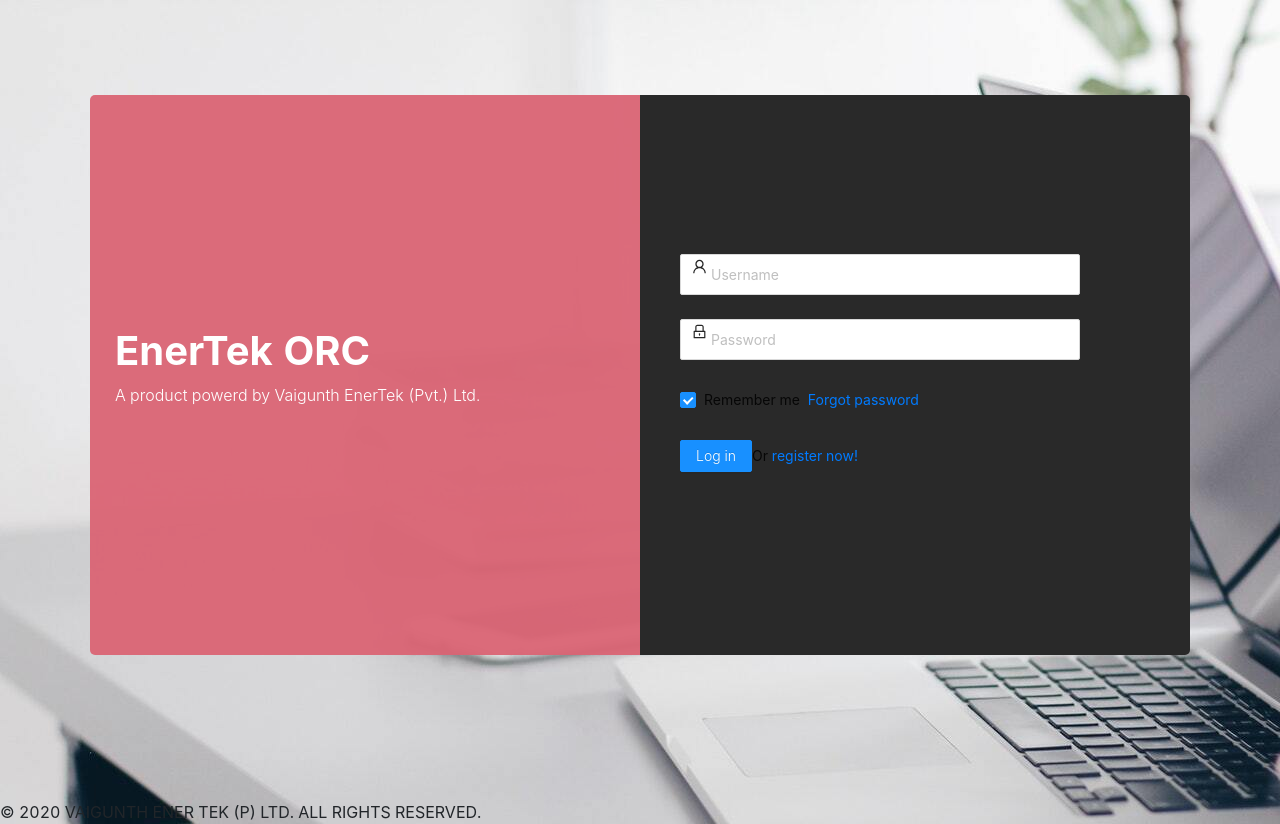
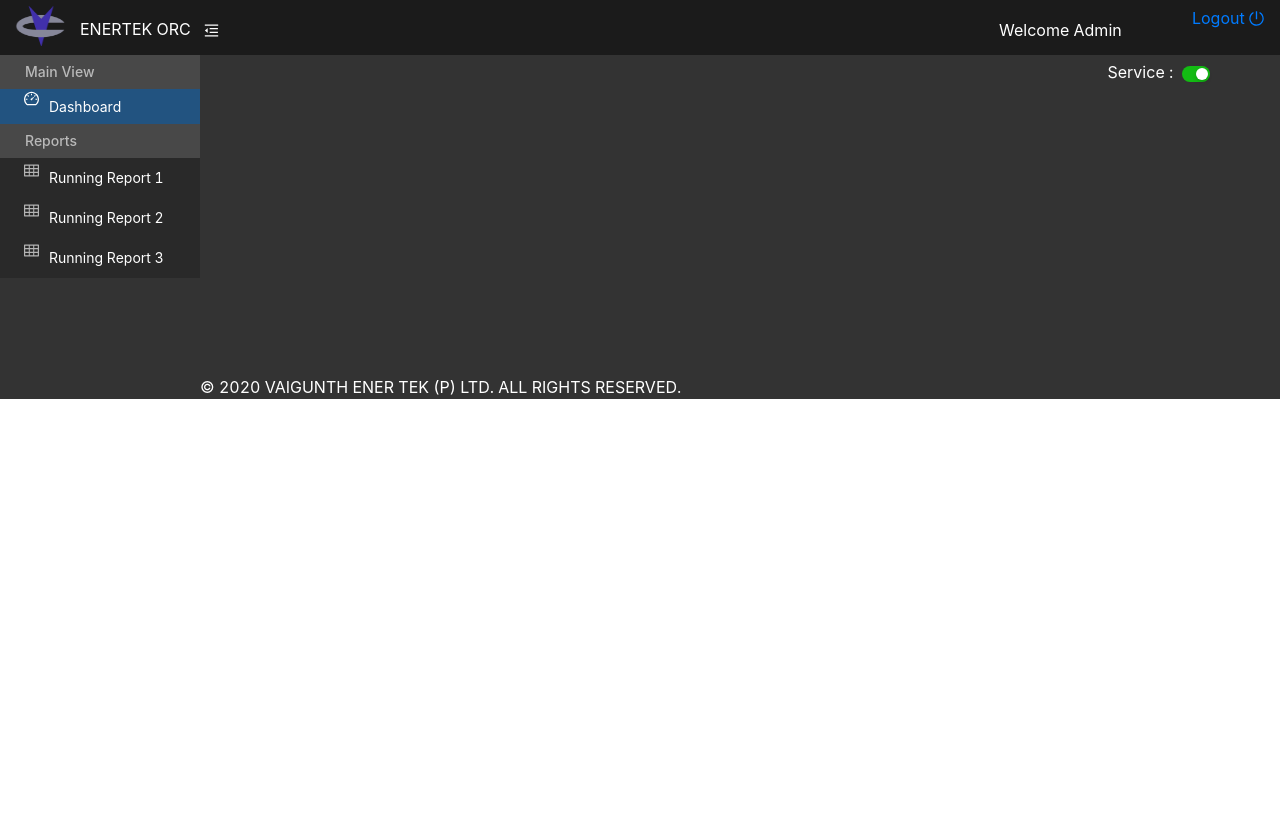
Before and after one commit to Vibin-P/React-Test-Project, a React (Create React App) app: page /PageElement in a window 1280 px wide. After the commit the page ends 800 px from the top, so only its background shows below. Built offline with nearby package versions, Linux system fonts and the light colour scheme; no server answers.

Commit message:
adds new branch child 2

```diff
--- a/src/App.js
+++ b/src/App.js
@@ -1,46 +1,32 @@
 import React from 'react';
-import { Layout } from 'antd';
+import {
+  BrowserRouter as Router,
+  Route,
+  Switch,
+  Link,
+  Redirect
+} from "react-router-dom";
+
+//pages
 import PageElement from './scenes/components/PageElement';
-import Loginpage from './scenes/components/Loginpage';
-import '../src/scenes/components/styles/style.css';
-import ListData from './scenes/components/ListData';
-import axios from 'axios';
-import DateTimeElement from './scenes/components/DateTimeElement';
-import Registerpage from './scenes/components/Registerpage';
+import RegisterPageElement from './scenes/components/RegisterPageElement';
+import StatsBlock from './scenes/components/StatsBlock';
 import TestPage from './scenes/components/TestPage';
-import LoginElement from './scenes/components/LoginElement';
-import RegisterElement from './scenes/components/RegisterElement';
-import RegisterPageElement from './scenes/components/RegisterPageElement';
-
-const style = { background: '#001529', padding: '40px 0', color: '#fff' };
 
 class App extends React.Component {
 
-  state = {
-    data: []
-  }
-
-  componentDidMount() {
-    axios.get(`http://192.168.0.167/orc/index.php`)
-      .then(res => {
-        const {data} = res;
-        this.setState({ data });
-      })
-  }
-
   render() {
     return (
-        <Layout>
-          {/* <PageElement sensorData = {this.state.data} /> */}
-          {/* <Loginpage /> */}
-           {/* <Registerpage /> */}
-          {/* <ListData /> */}
-          {/* <DateTimeElement /> */}
-          <TestPage />
-          {/* <LoginElement /> */}
-          {/* <RegisterElement /> */}
-          {/* <RegisterPageElement /> */}
-        </Layout>
+        <div>
+          <Router>
+            <Switch>
+              <Route exact path="/" component={TestPage} />
+              <Route exact path="/PageElement" component={PageElement} />
+              <Route exact path="/RegisterPageElement" component={RegisterPageElement} />
+              {/* <Route exact path="/StatsBlock" component={StatsBlock} /> */}
+            </Switch>
+          </Router>
+        </div>
     );
   }
 }
--- a/src/scenes/components/CardContainer.jsx
+++ b/src/scenes/components/CardContainer.jsx
@@ -17,7 +17,7 @@
       }, 1000);
 
       requestChartData() {
-        axios.get('http://192.168.0.157/orc/')
+        axios.get('http://192.168.0.167/orc/index.php')
           .then(res => {
             this.state.cardList = [];
             console.log(res.data);
--- a/src/scenes/components/PageElement.jsx
+++ b/src/scenes/components/PageElement.jsx
@@ -43,7 +43,6 @@
     render() {
       console.log(this.props.sensorData)
         return(
-          <Router>
             <Layout>
             <Sider trigger={null} collapsible collapsed={this.state.collapsed}>
               <div className="logo-part">
@@ -95,7 +94,7 @@
               <div class="logout-element">
                 <a id="logout" href="#" class="nav-link">
                   <span class="logout-content">
-                    <Link to="/logout">Logout <PoweroffOutlined /></Link>
+                    <Link to="/">Logout <PoweroffOutlined /></Link>
                     {/* <div style={{float:'right', marginTop:'6px'}}><PoweroffOutlined /></div>  */}
                   </span>
                 </a>
@@ -114,6 +113,7 @@
                   Service : &nbsp;
                 <Switch size="small" defaultChecked />
                 </div>
+              <Router>
               <SW>
                 <Route exact path='/dashboard' component={StatsBlock}></Route>
                 <Route exact path='/runningreport1' component={InputElement}></Route>
@@ -121,6 +121,7 @@
                 <Route exact path='/runningreport3' component={CardContainer}></Route>
                 <Route exact path='/logout' component={Loginpage}></Route>
               </SW>
+              </Router>
                 {/* <StatsBlock /> */}
 
               </Content>
@@ -128,7 +129,6 @@
               <FooterElement />
             </Layout>
           </Layout>
-          </Router>
         )
     }
 }
--- a/src/scenes/components/RegisterPageElement.jsx
+++ b/src/scenes/components/RegisterPageElement.jsx
@@ -1,4 +1,5 @@
 import React, { Component } from "react";
+import { Link } from "react-router-dom";
 import FooterElement from './footer/FooterElement';
 import RegisterElement from "./RegisterElement";
 
@@ -27,7 +28,7 @@
                   <div class="content">
                     <RegisterElement />
                     <small>Already have an account? </small>
-                    <a href="#" class="signup">Login</a>
+                    <Link to="/">Login</Link>
                   </div>
                 </div>
               </div>
--- a/src/scenes/components/StatsBlock.jsx
+++ b/src/scenes/components/StatsBlock.jsx
@@ -12,7 +12,7 @@
     }, 3000);
 
     requestChartData() {
-    axios.get('http://192.168.0.157/orc/data.php')
+    axios.get('http://192.168.0.167/orc/index.php')
       .then(res => {
         const persons = res.data;
         console.log(res);
--- a/src/scenes/components/TestPage.jsx
+++ b/src/scenes/components/TestPage.jsx
@@ -81,7 +81,6 @@
                         </Form.Item>
                       </Form> */}
                       {/* <LoginElement /> */}
-                      <Router>
                         <Form
                           name="normal_login"
                           className="login-form"
@@ -116,15 +115,11 @@
 
                           <Form.Item>
                             <Button type="primary" htmlType="submit" className="login-form-button">
-                            <Link to="/MainPage">Log in</Link>
+                            <Link to="/PageElement">Log in</Link>
                             </Button>
-                            Or <a href="">register now!</a>
+                            Or <Link to="/RegisterPageElement">register now!</Link>
                           </Form.Item>
-                              <SW>
-                                {/* <Route exact path='/MainPage' component={PageElement}></Route> */}
-                              </SW>
                           </Form>
-                        </Router>
                       {/* <a href="#" class="forgot-pass">Forgot Password?</a><br></br><small>Do not have an account? </small>
                       <a href="#" class="signup">Signup</a> */}
                     </div>
--- a/src/scenes/components/styles/style.css
+++ b/src/scenes/components/styles/style.css
@@ -345,7 +345,7 @@
 * ==========================================================
 */
 .background{
-  background: url('../images/bg.jpeg');
+  background: url('../Images/bg.jpeg');
   background-image: 1024*74;
 }
 
```
